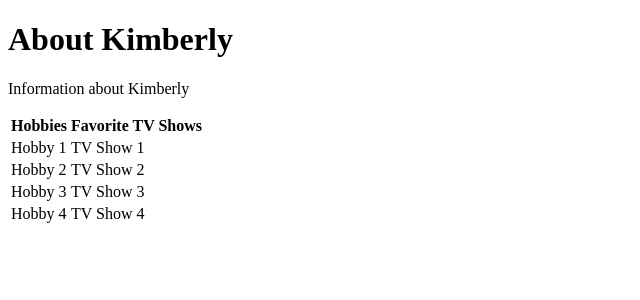
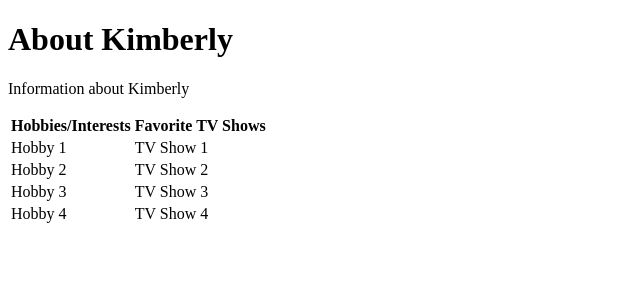
Before and after one commit to kimberlykeller/about-kimberly, a PHP site: page / in a window 1280 px wide. Shown: the top 300 px of the page, without its empty margins (0-640 px from the left). Run offline with PHP 8.4, Linux system fonts and the light colour scheme.

Commit message:
finished table row creation with temporary data

```diff
--- a/index.php
+++ b/index.php
@@ -9,7 +9,7 @@
 			<p>Information about Kimberly</p>
 			<table>
 				<tr>
-					<th>Hobbies</th>
+					<th>Hobbies/Interests</th>
 					<th>Favorite TV Shows</th>
 				</tr>
 				<tr>
```
